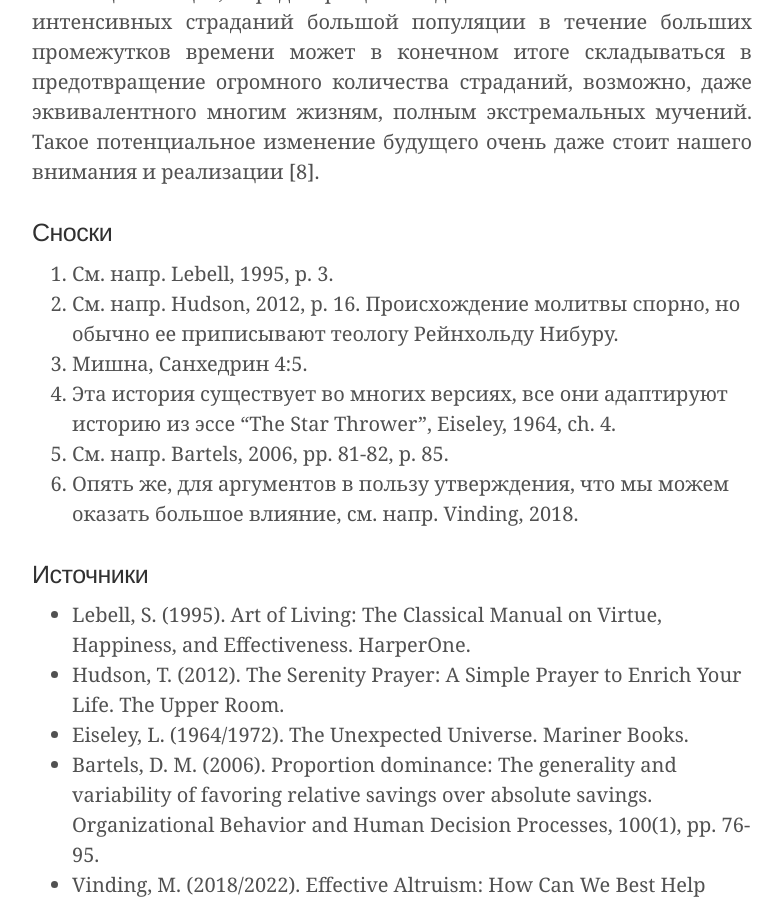
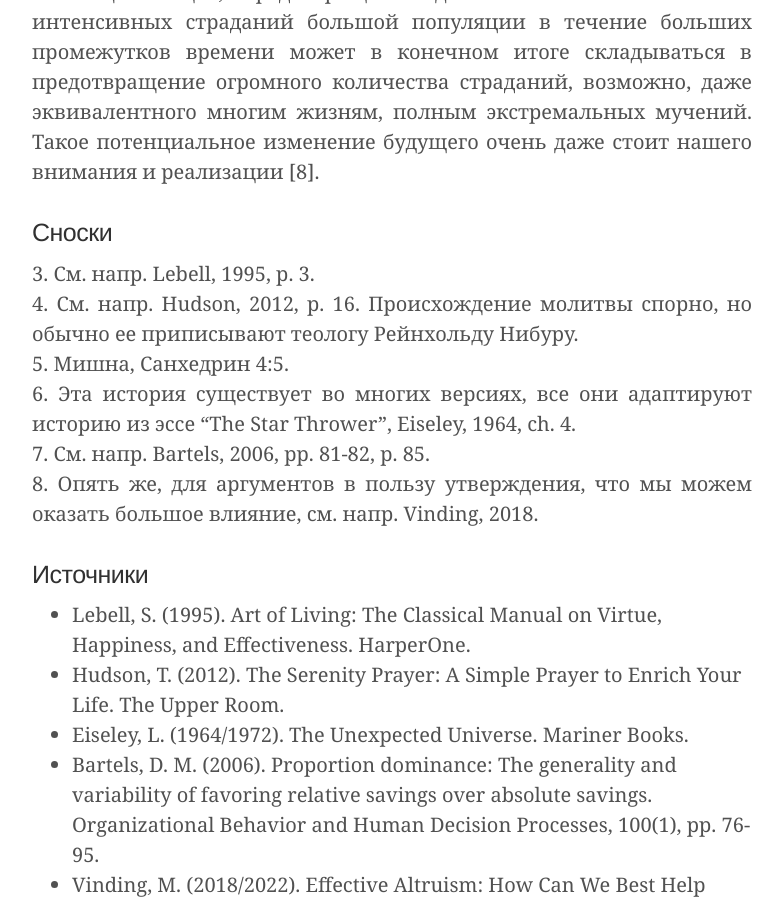
Before and after one commit to ReducingSuffering/reducingsuffering.github.io, a Jekyll site: the page built from _articles/magnus-vinding-1.md, in a window 1280 px wide and 900 px high, scrolled down 3272 px. Shown: the whole window, without its empty margins (248-1031 px from the left). Built offline with Jekyll 4.4.1, drawn with Linux system fonts in a browser that asks for light colours.

Commit message:
Update magnus-vinding-1.md

```diff
--- a/_articles/magnus-vinding-1.md
+++ b/_articles/magnus-vinding-1.md
@@ -39,12 +39,12 @@ preview_here:
 
 ### Сноски
 
-3. См. напр. Lebell, 1995, p. 3.
-4. См. напр. Hudson, 2012, p. 16. Происхождение молитвы спорно, но обычно ее приписывают теологу Рейнхольду Нибуру.
-5. Мишна, Санхедрин 4:5.
-6. Эта история существует во многих версиях, все они адаптируют историю из эссе “The Star Thrower”, Eiseley, 1964, ch. 4.
-7. См. напр. Bartels, 2006, pp. 81-82, p. 85.
-8. Опять же, для аргументов в пользу утверждения, что мы можем оказать большое влияние, см. напр. Vinding, 2018.
+3\. См. напр. Lebell, 1995, p. 3. <br>
+4\. См. напр. Hudson, 2012, p. 16. Происхождение молитвы спорно, но обычно ее приписывают теологу Рейнхольду Нибуру. <br>
+5\. Мишна, Санхедрин 4:5. <br>
+6\. Эта история существует во многих версиях, все они адаптируют историю из эссе “The Star Thrower”, Eiseley, 1964, ch. 4. <br>
+7\. См. напр. Bartels, 2006, pp. 81-82, p. 85. <br>
+8\. Опять же, для аргументов в пользу утверждения, что мы можем оказать большое влияние, см. напр. Vinding, 2018.
 
 ### Источники
 
```
